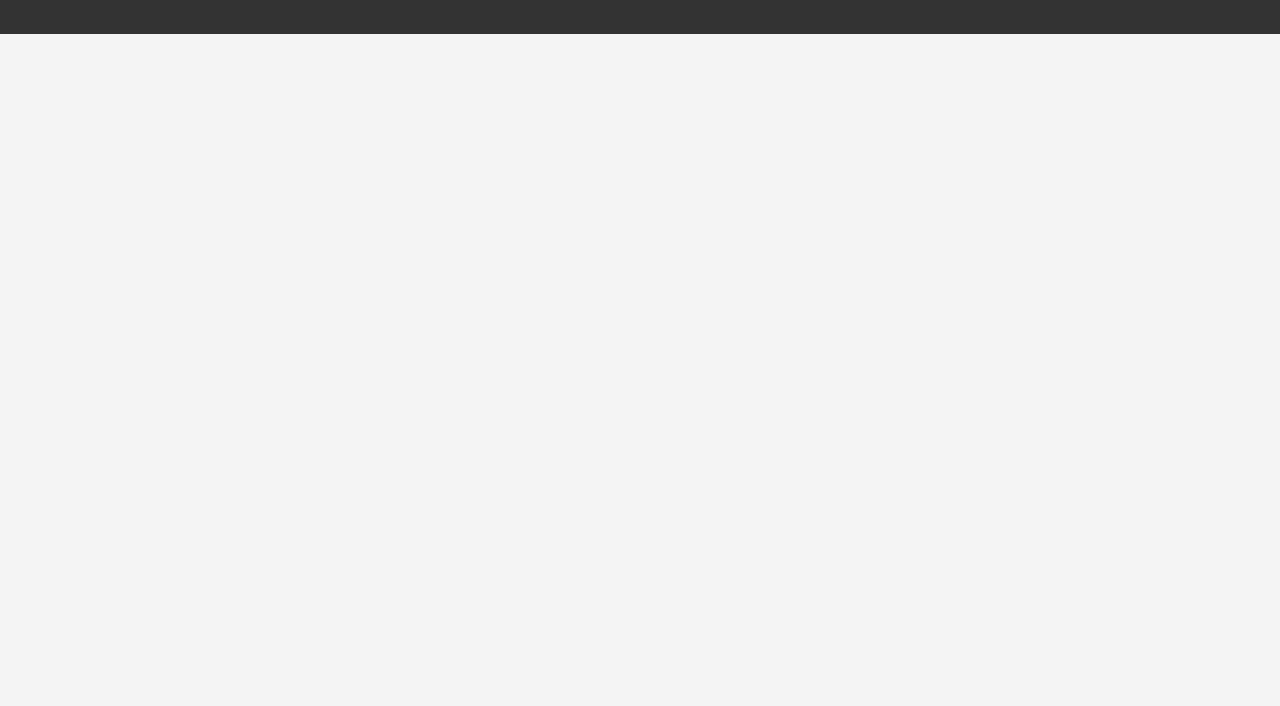
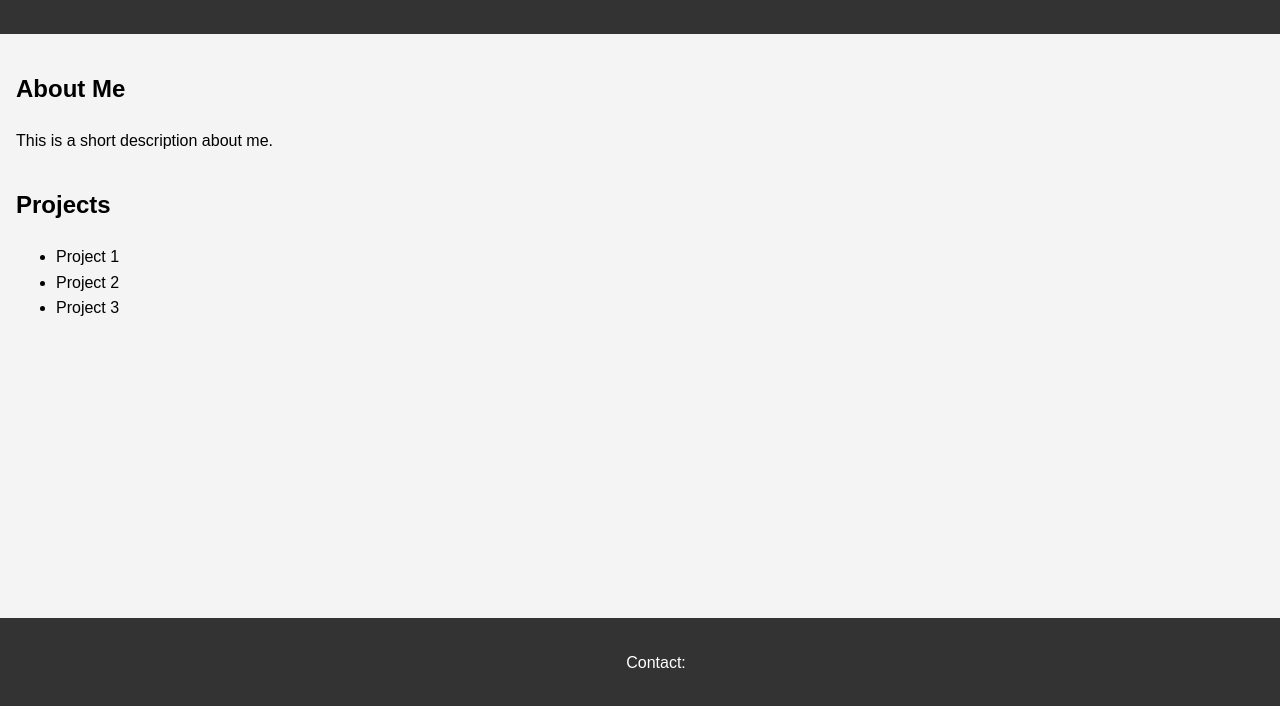
Before and after one commit to SimonMattiazzi/SimonMattiazzi.github.io, a plain HTML site: page index.html in a window 1280 px wide. Shown: the part 92-798 px from the top of the page. Drawn offline with Linux system fonts and the light colour scheme.

Commit message:
Update index.html

```diff
--- a/index.html
+++ b/index.html
@@ -10,5 +10,22 @@
     <header>
         <h1>Welcome to My Portfolio</h1>
     </header>
+    <main>
+        <section>
+            <h2>About Me</h2>
+            <p>This is a short description about me.</p>
+        </section>
+        <section>
+            <h2>Projects</h2>
+            <ul>
+                <li>Project 1</li>
+                <li>Project 2</li>
+                <li>Project 3</li>
+            </ul>
+        </section>
+    </main>
+    <footer>
+        <p>Contact:</p>
+    </footer>
 </body>
 </html>
```
